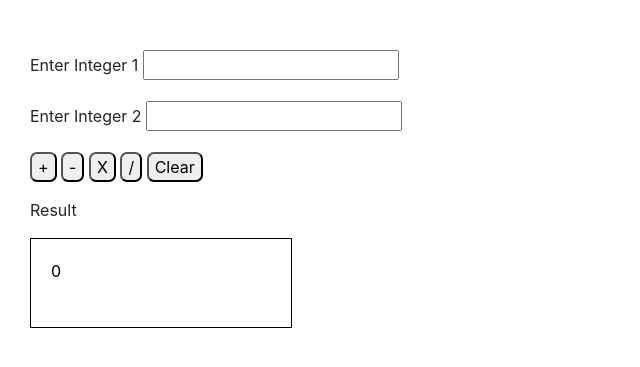
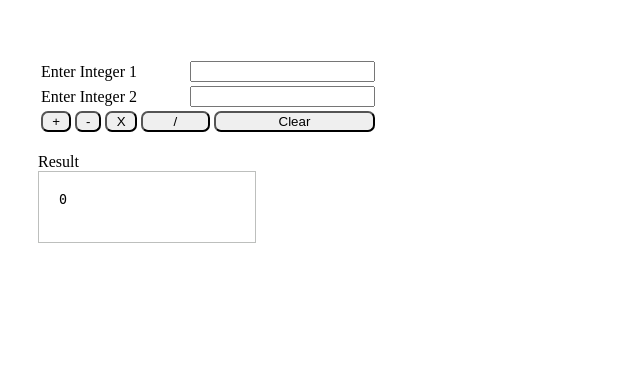
Before and after one commit to jewellwk/flask-basic-calc, a Flask app: page / in a window 1280 px wide. Shown: the top 367 px of the page, without its empty margins (0-640 px from the left). Run offline with Flask 2, Linux system fonts and the light colour scheme; some libraries are stand-ins or nearby versions.

Commit message:
Mini Update
Added input handlers for the integer fields.
Stylesheet still needs to be linked as a separate file.

```diff
--- a/app.py
+++ b/app.py
@@ -1,8 +1,10 @@
-from flask import Flask, request, flash, render_template, redirect, url_for
+from flask import Flask, request, render_template, redirect, url_for
 from config import Config
 from operations import Operations
 app = Flask(__name__)
 app.config['SECRET_KEY']='tempconfig'
+
+"""The app blah blah"""
 
 @app.route('/', methods=['GET', 'POST'])
 def index():
--- a/templates/base.html
+++ b/templates/base.html
@@ -2,9 +2,27 @@
 <html>
 	<head>
 		<meta charset="UTF-8">
-		<link rel="stylesheet" href="https://stackpath.bootstrapcdn.com/bootstrap/4.3.1/css/bootstrap.min.css" integrity="sha384-ggOyR0iXCbMQv3Xipma34MD+dH/1fQ784/j6cY/iJTQUOhcWr7x9JvoRxT2MZw1T" crossorigin="anonymous">
 		<title>Basic Calculator</title>
 	</head>
+	<style>
+	body {
+		padding-top: 50px;
+		padding-left: 30px;
+	}
+	textarea {
+		box-sizing: border-box;
+		border: 1px solid #bdbfbd;
+		resize: none;
+		padding: 20px;
+	}
+	#button {
+		border-radius: 7px;
+		width:100%
+	}
+	table td tr {
+		border: hidden;
+	}
+	</style>
 	<body></body>
 	{% block content %}{% endblock %}
 </html>
--- a/templates/operations.html
+++ b/templates/operations.html
@@ -1,43 +1,38 @@
 {% extends "base.html" %}
 {% block content %}
-<style>
-body {
-	padding-top: 50px;
-	padding-left: 30px;
-}
-textarea {
-	box-sizing: border-box;
-	border: 1px solid;
-	resize: none;
-	padding: 20px;
-}
-#button {
- 	border-radius: 7px;
-}
-</style>
 <form action="" method="POST">
 	{{ form.hidden_tag() }}
-
-	<p>
-		{{ form.one.label }}
-		{{ form.one(size=10) }}
-	</p>
-
-	<p>
-		{{ form.two.label }}
-		{{ form.two(size=10) }}
-	</p>
-
-	<p>
-	<input id= "button" type="submit" name="button" value="+">
-	<input id="button" type="submit" name="button" value="-">
-	<input id="button" type="submit" name="button" value="X">
-	<input id="button" type="submit" name="button" value="/">
-	<input id="button" type="submit" name="button" value="Clear">
-	</p>
-
-	<p>Result</p>
+	<table>
+	<tr>
+		<td colspan="3">{{ form.one.label }}</td>
+		<td colspan="2" style="padding-left: 50px;">{{ form.one(size=10) }}</td>
+		<td></td>
+		<td></td>
+		<td></td>
+		<td>{% for error in form.one.errors %}
+		<span style="color: red;">Please, enter an integer.</span>
+		{% endfor %}</td>
+	</tr>
+	<tr>
+		<td colspan="3">{{ form.two.label }}</td>
+		<td colspan="2" style="padding-left: 50px;">{{ form.two(size=10) }}</td>
+		<td></td>
+		<td></td>
+		<td></td>
+		<td>{% for error in form.two.errors %}
+		<span style="color: red;">Please, enter an integer.</span>
+		{% endfor %}</td>
+	</tr>
+	<tr>
+	<td><input id= "button" type="submit" name="button" value="+"></td>
+	<td><input id="button" type="submit" name="button" value="-"></td>
+	<td><input id="button" type="submit" name="button" value="X"></td>
+	<td><input id="button" type="submit" name="button" value="/"></td>
+	<td><input id="button" type="submit" name="button" value="Clear"></td>
+	<td></td>
+	</tr>
+	</table>
+	<br>Result<br>
 	<textarea>{{ output }}</textarea>
-
 </form>
 {% endblock %}
```
Also changed, not shown: 2 other files.
